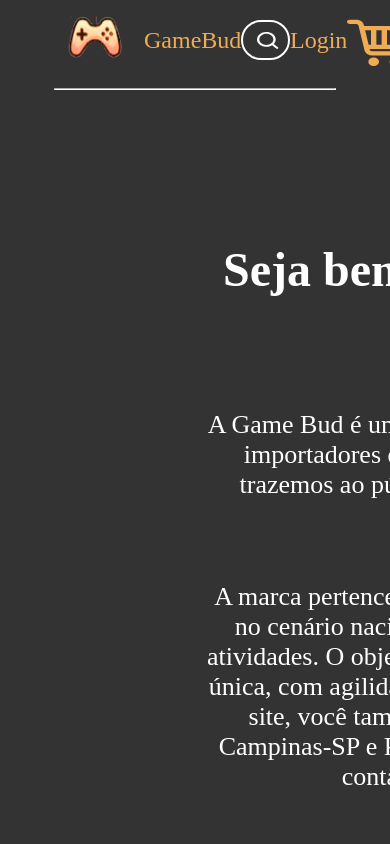
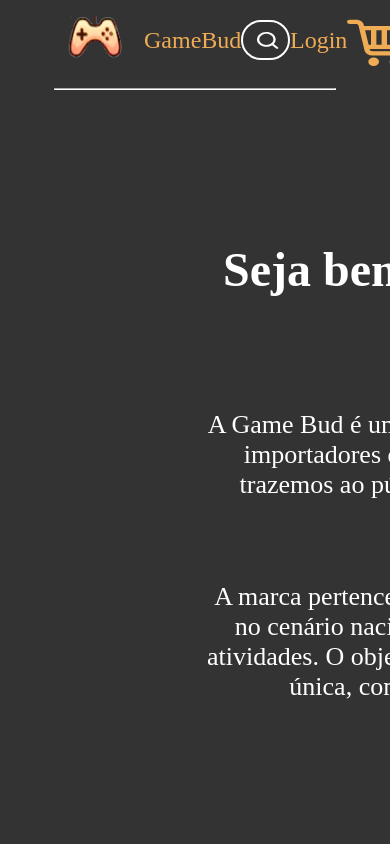
Before and after one commit to ViniciusOtoni/TCC, a React (Create React App) app in the folder reactjs/: page /saibaMais in a window 390 px wide. Shown: the top 844 px of the page. Built offline with nearby package versions, Linux system fonts and the light colour scheme; a web font is replaced by a local one.

Commit message:
responsivo da pagina de saiba mais feita

```diff
--- a/reactjs/src/components/cabecalhoAdm/index.js
+++ b/reactjs/src/components/cabecalhoAdm/index.js
@@ -14,8 +14,8 @@ export default function CabecalhoAdm(props) {
                 <div className="pesquisar"> <button> </button> </div>
             </div>
             <div className="column">
-             <div className="nv">   <StyledButtonAdm cor="laranja" style={{marginBottom:"1em", marginTop:"2em"}} className="NV"> Novo Item </StyledButtonAdm> </div>
-            <div className="pedidos">    <StyledButtonAdm cor="laranja" style={{width:"8.3em"}}> Pedidos </StyledButtonAdm> </div>
+                <div className="nv">   <StyledButtonAdm cor="laranja" style={{marginBottom:"1em", marginTop:"2em"}} className="NV"> Novo Item </StyledButtonAdm> </div>
+                <div className="pedidos">  <StyledButtonAdm cor="laranja" style={{width:"8.3em"}}> Pedidos </StyledButtonAdm> </div>
             </div>
         </StyledCabecalhoAdm>
     )
--- a/reactjs/src/components/cabecalhoAdm/styled.js
+++ b/reactjs/src/components/cabecalhoAdm/styled.js
@@ -68,6 +68,7 @@ const StyledCabecalhoAdm = styled.div `
 
     @media(max-width:375px) {
 
+
     }
 `
 export { StyledCabecalhoAdm }
--- a/reactjs/src/pages/saibaMais/index.js
+++ b/reactjs/src/pages/saibaMais/index.js
@@ -7,18 +7,18 @@ export default function Venda() {
     return (
         <div  style={{backgroundColor: "#333333"}}>
         <Cabecalho />
-        <main style={{ width: "1240px", margin: "auto" }}>
+
             <Container>
+            <main>
+                <div className="textos">
+                    <h1>Seja bem vindo! Saiba um pouco sobre nossa trajetória:</h1>
+                    <p>A  Game  Bud é uma das maiores lojas especializadas em jogos no Brasil. Como importadores das principais marcas (como Nintendo, Sony e Microsoft), trazemos ao público uma grande variedade de produtos exclusivos com o melhor preço do mercado.</p>
+                    <p className="ultimoP"> A marca pertence ao BUD Group, holding especialista em comércio de games no cenário nacional, provendo ainda mais força e profissionalismo para as atividades. O objetivo maior é oferecer aos clientes uma experiência de compra única, com agilidade, bom atendimento e pós-venda impecável.</p>
+                    <p>Além do nosso site, você também pode comprar em nossas lojas físicas, nas cidades de Campinas-SP e Ribeirão Preto-SP. Independente de onde esteja, pode sempre contar com a qualidade e preços imbatíveis da marca.</p>
+                    </div>
+            </main>
+            </Container>
 
-            <div className="textos">
-                <h1>Seja bem vindo! Saiba um pouco sobre nossa trajetória:</h1>
-                <p>A  Game  Bud é uma das maiores lojas especializadas em jogos no Brasil. Como importadores das principais marcas (como Nintendo, Sony e Microsoft), trazemos ao público uma grande variedade de produtos exclusivos com o melhor preço do mercado.</p>
-                <p className="ultimoP"> A marca pertence ao BUD Group, holding especialista em comércio de games no cenário nacional, provendo ainda mais força e profissionalismo para as atividades. O objetivo maior é oferecer aos clientes uma experiência de compra única, com agilidade, bom atendimento e pós-venda impecável.
-                    Além do nosso site, você também pode comprar em nossas lojas físicas, nas cidades de Campinas-SP e Ribeirão Preto-SP. Independente de onde esteja, pode sempre contar com a qualidade e preços imbatíveis da marca.
-                </p>
-            </div>
-            </Container>
-        </main>
         <Footer />
         </div>
     )
--- a/reactjs/src/pages/saibaMais/styled.js
+++ b/reactjs/src/pages/saibaMais/styled.js
@@ -2,6 +2,11 @@ import styled from 'styled-components'
 
 const Container = styled.div`
     background-color: #333333;
+
+    main {
+        width: 1240px;
+        margin: auto;
+    }
 
     .textos {
         display: flex;
@@ -32,6 +37,30 @@ const Container = styled.div`
     .ultimoP {
         margin-bottom: 5em;
     }
+
+    @media(max-width: 375px) {
+        main {
+            width: 100%;
+            margin: auto;
+        }
+
+        .textos {
+            padding: 0em 1.2em;
+        }
+
+        h1, p {
+            width: 100%;
+            margin: 2em 0em;
+        }
+
+        h1 {
+            font-size: 22px;
+        }
+
+        p {
+            font-size: 18px;
+        }
+    }
 `
 
 
```
